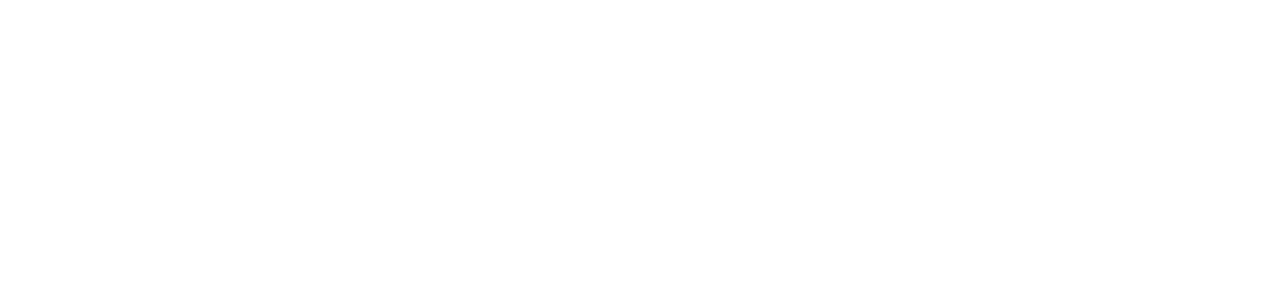
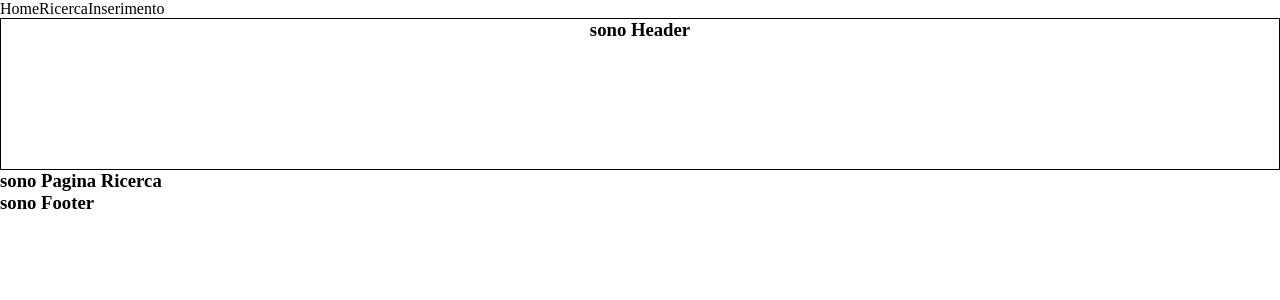
Before and after one commit to MarcoMechini/BoolBnB, a React (Vite) app: page /Ricerca in a window 1280 px wide. Before the commit this address had no page. Shown: the top 300 px of the page. Built offline with nearby package versions, Linux system fonts and the light colour scheme.

Commit message:
feat: correzioni routing pagine

```diff
--- a/src/App.jsx
+++ b/src/App.jsx
@@ -14,7 +14,7 @@
         <Routes>
           <Route element={<AppLayout />}>
             <Route index element={<HomePage />}></Route>
-            <Route path='/Dettaglio'>
+            <Route path='/Ricerca'>
               <Route index element={<PaginaRicerca />}></Route>
               <Route path=':id' element={<PaginaDettaglio />}></Route>
             </Route>
--- a/src/Components/AppNavbar.jsx
+++ b/src/Components/AppNavbar.jsx
@@ -6,8 +6,8 @@
         title: 'Home'
     },
     {
-        path: '/Dettaglio',
-        title: 'Dettaglio'
+        path: '/Ricerca',
+        title: 'Ricerca'
     },
     {
         path: '/Inserimento',
--- a/src/pages/PaginaDettaglio.jsx
+++ b/src/pages/PaginaDettaglio.jsx
@@ -1,4 +1,6 @@
 function PaginaDettaglio() {
+    console.log('sono dettaglio');
+
     return (
         <>
             <h3>sono pagina dettaglio</h3>
--- a/src/pages/PaginaRicerca.jsx
+++ b/src/pages/PaginaRicerca.jsx
@@ -1,5 +1,9 @@
 function PaginaRicerca() {
-
+    return (
+        <>
+            <h3>sono Pagina Ricerca</h3>
+        </>
+    )
 }
 
 export default PaginaRicerca
```
